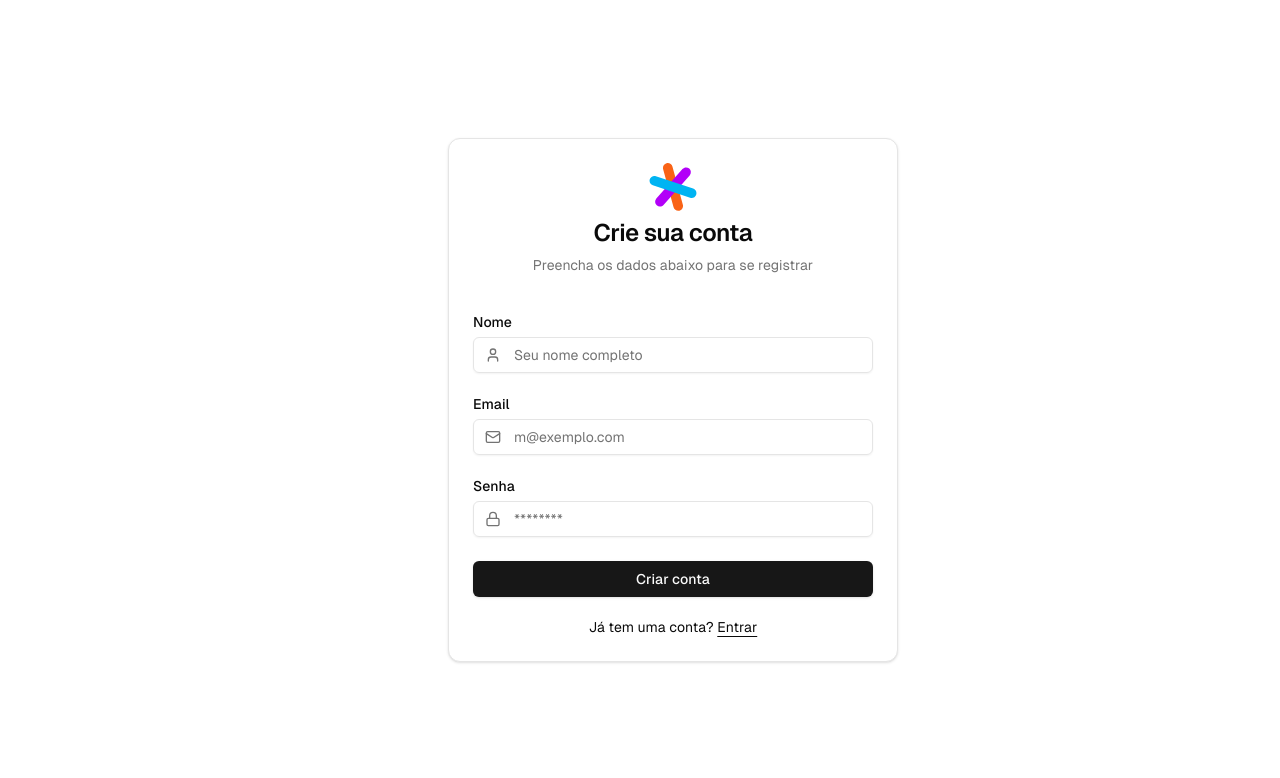
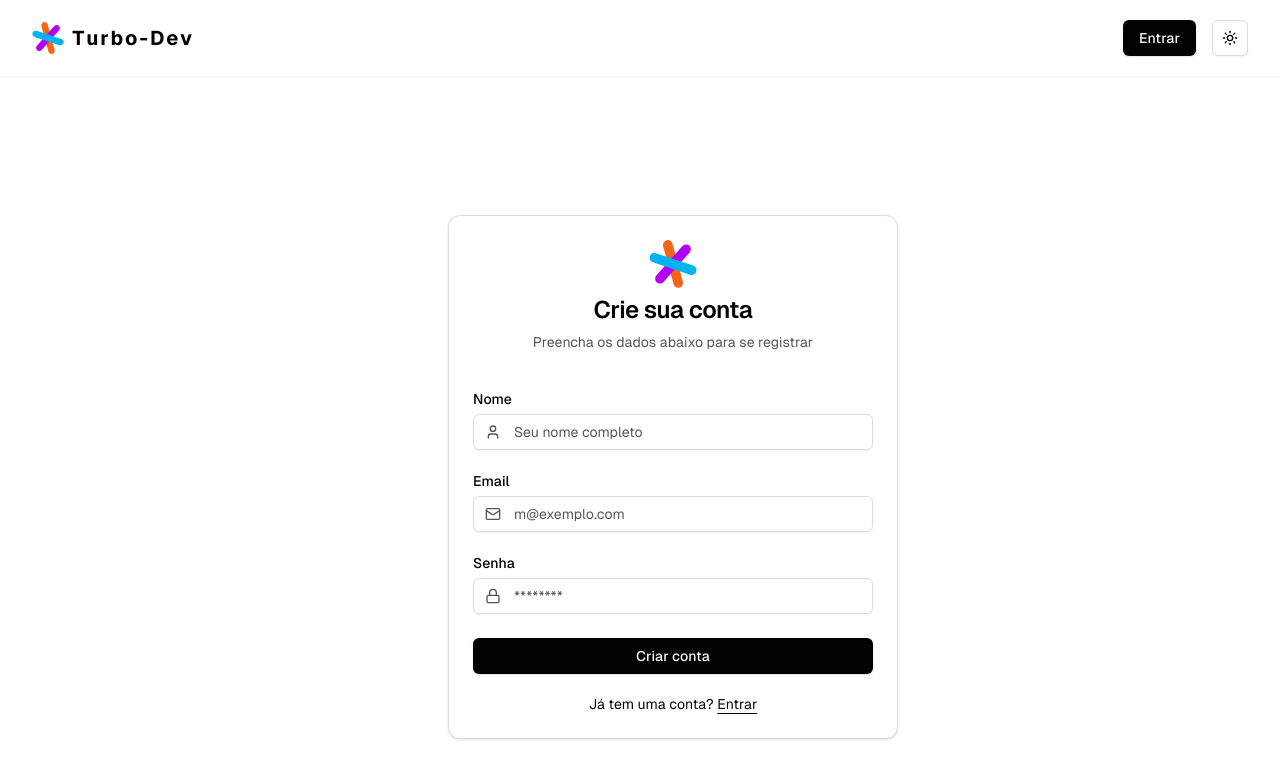
Before and after one commit to jsgarcia-dev/monorepo, a Next.js app in the folder apps/web/: page /auth/sign-up in a window 1280 px wide. Shown: the top 778 px of the page. Built offline with nearby package versions, Linux system fonts and the light colour scheme.

Commit message:
style: update color system to oklch and refine ui components

```diff
--- a/apps/web/app/globals.css
+++ b/apps/web/app/globals.css
@@ -8,48 +8,51 @@
 @custom-variant custom (&:is(.custom *));
 
 @theme {
-  --color-background: hsl(var(--background));
-  --color-foreground: hsl(var(--foreground));
+  --color-button: oklch(var(--button));
+  --color-button-foreground: oklch(var(--button-foreground));
 
-  --color-card: hsl(var(--card));
-  --color-card-foreground: hsl(var(--card-foreground));
+  --color-background: oklch(var(--background));
+  --color-foreground: oklch(var(--foreground));
 
-  --color-popover: hsl(var(--popover));
-  --color-popover-foreground: hsl(var(--popover-foreground));
+  --color-card: oklch(var(--card));
+  --color-card-foreground: oklch(var(--card-foreground));
 
-  --color-primary: hsl(var(--primary));
-  --color-primary-foreground: hsl(var(--primary-foreground));
+  --color-popover: oklch(var(--popover));
+  --color-popover-foreground: oklch(var(--popover-foreground));
 
-  --color-secondary: hsl(var(--secondary));
-  --color-secondary-foreground: hsl(var(--secondary-foreground));
+  --color-primary: oklch(var(--primary));
+  --color-primary-foreground: oklch(var(--primary-foreground));
 
-  --color-muted: hsl(var(--muted));
-  --color-muted-foreground: hsl(var(--muted-foreground));
+  --color-secondary: oklch(var(--secondary));
+  --color-secondary-foreground: oklch(var(--secondary-foreground));
 
-  --color-accent: hsl(var(--accent));
-  --color-accent-foreground: hsl(var(--accent-foreground));
+  --color-muted: oklch(var(--muted));
+  --color-muted-foreground: oklch(var(--muted-foreground));
 
-  --color-destructive: hsl(var(--destructive));
-  --color-destructive-foreground: hsl(var(--destructive-foreground));
+  --color-accent: oklch(var(--accent));
+  --color-accent-foreground: oklch(var(--accent-foreground));
 
-  --color-border: hsl(var(--border));
-  --color-input: hsl(var(--input));
-  --color-ring: hsl(var(--ring));
+  --color-destructive: oklch(var(--destructive));
+  --color-destructive-foreground: oklch(var(--destructive-foreground));
 
-  --color-chart-1: hsl(var(--chart-1));
-  --color-chart-2: hsl(var(--chart-2));
-  --color-chart-3: hsl(var(--chart-3));
-  --color-chart-4: hsl(var(--chart-4));
-  --color-chart-5: hsl(var(--chart-5));
+  --color-border: oklch(var(--border));
+  --color-input: oklch(var(--input));
+  --color-ring: oklch(var(--ring));
 
-  --color-sidebar: hsl(var(--sidebar-background));
-  --color-sidebar-foreground: hsl(var(--sidebar-foreground));
-  --color-sidebar-primary: hsl(var(--sidebar-primary));
-  --color-sidebar-primary-foreground: hsl(var(--sidebar-primary-foreground));
-  --color-sidebar-accent: hsl(var(--sidebar-accent));
-  --color-sidebar-accent-foreground: hsl(var(--sidebar-accent-foreground));
-  --color-sidebar-border: hsl(var(--sidebar-border));
-  --color-sidebar-ring: hsl(var(--sidebar-ring));
+  --color-chart-1: oklch(var(--chart-1));
+  --color-chart-2: oklch(var(--chart-2));
+  --color-chart-3: oklch(var(--chart-3));
+  --color-chart-4: oklch(var(--chart-4));
+  --color-chart-5: oklch(var(--chart-5));
+
+  --color-sidebar: oklch(var(--sidebar-background));
+  --color-sidebar-foreground: oklch(var(--sidebar-foreground));
+  --color-sidebar-primary: oklch(var(--sidebar-primary));
+  --color-sidebar-primary-foreground: oklch(var(--sidebar-primary-foreground));
+  --color-sidebar-accent: oklch(var(--sidebar-accent));
+  --color-sidebar-accent-foreground: oklch(var(--sidebar-accent-foreground));
+  --color-sidebar-border: oklch(var(--sidebar-border));
+  --color-sidebar-ring: oklch(var(--sidebar-ring));
 
   --radius-lg: var(--radius);
   --radius-md: calc(var(--radius) - 2px);
@@ -76,14 +79,6 @@
   }
 }
 
-/*
-  The default border color has changed to `currentColor` in Tailwind CSS v4,
-  so we've added these compatibility styles to make sure everything still
-  looks the same as it did with Tailwind CSS v3.
-
-  If we ever want to remove these styles, we need to add an explicit border
-  color utility to any element that depends on these defaults.
-*/
 @layer base {
   *,
   ::after,
@@ -102,116 +97,111 @@
 
 @layer base {
   :root {
-    --background: 0 0% 100%;
-    --foreground: 0 0% 3.9%;
-    --card: 0 0% 100%;
-    --card-foreground: 0 0% 3.9%;
-    --popover: 0 0% 100%;
-    --popover-foreground: 0 0% 3.9%;
-    --primary: 0 0% 9%;
-    --primary-foreground: 0 0% 98%;
-    --secondary: 0 0% 96.1%;
-    --secondary-foreground: 0 0% 9%;
-    --muted: 0 0% 96.1%;
-    --muted-foreground: 0 0% 45.1%;
-    --accent: 0 0% 96.1%;
-    --accent-foreground: 0 0% 9%;
-    --destructive: 0 84.2% 60.2%;
-    --destructive-foreground: 0 0% 98%;
-    --border: 0 0% 89.8%;
-    --input: 0 0% 89.8%;
-    --ring: 0 0% 3.9%;
-    --chart-1: 12 76% 61%;
-    --chart-2: 173 58% 39%;
-    --chart-3: 197 37% 24%;
-    --chart-4: 43 74% 66%;
-    --chart-5: 27 87% 67%;
+    --background: 100% 0 0;
+    --foreground: 3.9% 0 0;
+    --card: 100% 0 0;
+    --card-foreground: 3.9% 0 0;
+    --popover: 100% 0 0;
+    --popover-foreground: 3.9% 0 0;
+    --primary: 9% 0 0;
+    --primary-foreground: 98% 0 0;
+    --secondary: 96.1% 0 0;
+    --secondary-foreground: 9% 0 0;
+    --muted: 96.1% 0 0;
+    --muted-foreground: 45.1% 0 0;
+    --accent: 96.1% 0 0;
+    --accent-foreground: 9% 0 0;
+    --destructive: 60.2% 0.12 0;
+    --destructive-foreground: 98% 0 0;
+    --border: 89.8% 0 0;
+    --input: 89.8% 0 0;
+    --ring: 3.9% 0 0;
+    --chart-1: 61% 0.1 20;
+    --chart-2: 39% 0.08 180;
+    --chart-3: 24% 0.05 200;
+    --chart-4: 66% 0.11 45;
+    --chart-5: 67% 0.13 30;
     --radius: 0.5rem;
-    --sidebar-background: 0 0% 98%;
-    --sidebar-foreground: 240 5.3% 26.1%;
-    --sidebar-primary: 240 5.9% 10%;
-    --sidebar-primary-foreground: 0 0% 98%;
-    --sidebar-accent: 240 4.8% 95.9%;
-    --sidebar-accent-foreground: 240 5.9% 10%;
-    --sidebar-border: 220 13% 91%;
-    --sidebar-ring: 217.2 91.2% 59.8%;
+    --sidebar-background: 98% 0 0;
+    --sidebar-foreground: 26.1% 0.01 240;
+    --sidebar-primary: 10% 0.01 240;
+    --sidebar-primary-foreground: 98% 0 0;
+    --sidebar-accent: 95.9% 0.01 240;
+    --sidebar-accent-foreground: 10% 0.01 240;
+    --sidebar-border: 91% 0.02 220;
+    --sidebar-ring: 59.8% 0.15 217.2;
   }
+
   .dark {
-    --background: 0 0% 3.9%;
-    --foreground: 0 0% 98%;
-    --card: 0 0% 3.9%;
-    --card-foreground: 0 0% 98%;
-    --popover: 0 0% 3.9%;
-    --popover-foreground: 0 0% 98%;
-    --primary: 0 0% 98%;
-    --primary-foreground: 0 0% 9%;
-    --secondary: 0 0% 14.9%;
-    --secondary-foreground: 0 0% 98%;
-    --muted: 0 0% 14.9%;
-    --muted-foreground: 0 0% 63.9%;
-    --accent: 0 0% 14.9%;
-    --accent-foreground: 0 0% 98%;
-    --destructive: 0 62.8% 30.6%;
-    --destructive-foreground: 0 0% 98%;
-    --border: 0 0% 14.9%;
-    --input: 0 0% 14.9%;
-    --ring: 0 0% 83.1%;
-    --chart-1: 220 70% 50%;
-    --chart-2: 160 60% 45%;
-    --chart-3: 30 80% 55%;
-    --chart-4: 280 65% 60%;
-    --chart-5: 340 75% 55%;
-    --sidebar-background: 240 5.9% 10%;
-    --sidebar-foreground: 240 4.8% 95.9%;
-    --sidebar-primary: 224.3 76.3% 48%;
-    --sidebar-primary-foreground: 0 0% 100%;
-    --sidebar-accent: 240 3.7% 15.9%;
-    --sidebar-accent-foreground: 240 4.8% 95.9%;
-    --sidebar-border: 240 3.7% 15.9%;
-    --sidebar-ring: 217.2 91.2% 59.8%;
+    --background: 3.9% 0 0;
+    --foreground: 98% 0 0;
+    --card: 3.9% 0 0;
+    --card-foreground: 98% 0 0;
+    --popover: 3.9% 0 0;
+    --popover-foreground: 98% 0 0;
+    --primary: 98% 0 0;
+    --primary-foreground: 9% 0 0;
+    --secondary: 14.9% 0 0;
+    --secondary-foreground: 98% 0 0;
+    --muted: 14.9% 0 0;
+    --muted-foreground: 63.9% 0 0;
+    --accent: 14.9% 0 0;
+    --accent-foreground: 98% 0 0;
+    --destructive: 30.6% 0.1 0;
+    --destructive-foreground: 98% 0 0;
+    --border: 14.9% 0 0;
+    --input: 14.9% 0 0;
+    --ring: 83.1% 0 0;
+    --chart-1: 50% 0.1 220;
+    --chart-2: 45% 0.09 160;
+    --chart-3: 55% 0.12 30;
+    --chart-4: 60% 0.1 280;
+    --chart-5: 55% 0.11 340;
+    --sidebar-background: 10% 0.01 240;
+    --sidebar-foreground: 95.9% 0.01 240;
+    --sidebar-primary: 48% 0.12 224.3;
+    --sidebar-primary-foreground: 100% 0 0;
+    --sidebar-accent: 15.9% 0.01 240;
+    --sidebar-accent-foreground: 95.9% 0.01 240;
+    --sidebar-border: 15.9% 0.01 240;
+    --sidebar-ring: 59.8% 0.15 217.2;
   }
+
   .custom {
-    --background: 0 0% 15%;
-    --foreground: 0 0% 94.51%;
+    --button: 67.06% 0.2343 0;
+    --button-foreground: 100% 0 0;
 
-    --primary: 0 0% 64.31%;
-    --primary-foreground: 0 0% 6.27%;
-
-    --card: 0 0% 12.27%;
-    --card-foreground: 0 0% 94.51%;
-
-    --popover: 0 0% 0%;
-    --popover-foreground: 0 0% 94.51%;
-
-    --secondary: 0 0% 22.35%;
-    --secondary-foreground: 0 0% 100%;
-
-    --muted: 0 0% 9.8%;
-    --muted-foreground: 0 0% 50.2%;
-
-    --accent: 0 0% 22.35%;
-    --accent-foreground: 0 0% 94.51%;
-
-    --destructive: 0 84.2% 60.2%;
-    --destructive-foreground: 210 40% 98%;
-
-    --border: 0 0% 12.94%;
-    --input: 0 0% 21.57%;
-    --ring: 0 0% 64.31%;
-
-    --chart-1: 0 0% 64.31%;
-    --chart-2: 0 0% 54.51%;
-    --chart-3: 0 0% 41.96%;
-    --chart-4: 0 0% 35.29%;
-    --chart-5: 0 0% 29.02%;
-
+    --background: 20% 0 0;
+    --foreground: 94.51% 0 0;
+    --primary: 84.31% 0 0;
+    --primary-foreground: 6.27% 0 0;
+    --card: 22.86% 0 0;
+    --card-foreground: 94.51% 0 0;
+    --popover: 0% 0 0;
+    --popover-foreground: 94.51% 0 0;
+    --secondary: 22.35% 0 0;
+    --secondary-foreground: 100% 0 0;
+    --muted: 9.8% 0 0;
+    --muted-foreground: 70.2% 0 0;
+    --accent: 22.35% 0 0;
+    --accent-foreground: 94.51% 0 0;
+    --destructive: 60.2% 0.12 0;
+    --destructive-foreground: 98% 0.05 210;
+    --border: 30.94% 0 0;
+    --input: 38.94% 0 0;
+    --ring: 64.31% 0 0;
+    --chart-1: 64.31% 0 0;
+    --chart-2: 54.51% 0 0;
+    --chart-3: 41.96% 0 0;
+    --chart-4: 35.29% 0 0;
+    --chart-5: 29.02% 0 0;
     --radius: 0.5rem;
   }
 }
 
 @layer base {
   :root {
-    --gray-800: 0 0% 15%; /* #262626 em HSL (hue, saturation, lightness) */
+    --gray-800: 15% 0 0;
   }
 
   * {
--- a/apps/web/app/layout.tsx
+++ b/apps/web/app/layout.tsx
@@ -4,6 +4,7 @@ import './globals.css';
 
 import { ThemeProvider } from '@/components/general/theme-provider';
 import TopLoader from '@/components/top-loader';
+import { NavBar } from '@/components/general/nav-bar';
 
 const geistSans = localFont({
   src: './fonts/GeistVF.woff',
@@ -39,6 +40,7 @@ export default function RootLayout({
           enableSystem
           disableTransitionOnChange
         >
+          <NavBar />
           <TopLoader />
           {children}
         </ThemeProvider>
--- a/apps/web/app/page.tsx
+++ b/apps/web/app/page.tsx
@@ -1,10 +1,8 @@
-import { Button } from '@/components/ui/button';
-
 export default function Page() {
   return (
     <main className="flex h-screen flex-col p-12">
-      Olá, Mundo.
-      <Button variant="secondary">Teste 1</Button>
+      <span>Home Page</span>
+      <button>teste</button>
     </main>
   );
 }
--- /dev/null
+++ b/apps/web/auth.config.ts
@@ -0,0 +1,7 @@
+import Google from 'next-auth/providers/google';
+
+import type { NextAuthConfig } from 'next-auth';
+
+export default {
+  providers: [Google],
+} satisfies NextAuthConfig;
--- a/apps/web/components/auth/signup-form.tsx
+++ b/apps/web/components/auth/signup-form.tsx
@@ -77,14 +77,17 @@ export function SignUpForm({ className, ...props }: React.ComponentPropsWithoutR
               {formState?.error && <FormError message={formState.error} />}
               <Button
                 type="submit"
-                className="custom:bg-emerald-600 custom:text-white custom:hover:bg-emerald-700 w-full"
+                className="custom:bg-lime-500/80 custom:text-white custom:font-medium custom:hover:bg-lime-500/40 w-full text-sm"
               >
                 {isPending ? 'Criando conta...' : 'Criar conta'}
               </Button>
             </div>
             <div className="mt-5 text-center text-sm">
               Já tem uma conta?{' '}
-              <Link href="/auth/sign-in" className="underline underline-offset-4">
+              <Link
+                href="/auth/sign-in"
+                className="custom:text-lime-500 underline underline-offset-4"
+              >
                 Entrar
               </Link>
             </div>
--- a/apps/web/components/general/nav-bar.tsx
+++ b/apps/web/components/general/nav-bar.tsx
@@ -1,4 +1,5 @@
 import Sourcegraph from '../logo';
+import { Button } from '../ui/button';
 
 import { ThemeToggle } from './toggle-theme';
 
@@ -12,7 +13,7 @@ export function NavBar() {
         </div>
 
         <div className="flex items-center gap-4">
-          <span>Entrar</span>
+          <Button className="custom:bg-lime-500 custom:text-lime-50">Entrar</Button>
 
           <ThemeToggle />
         </div>
```
Also changed, not shown: apps/web/app/(protected)/settings/page.tsx (added, +11 -0 lines), apps/web/auth.ts (+12 -6 lines), apps/web/middleware.ts (added, +19 -0 lines), 1 other file (tests, documents, lock files or other folders).
